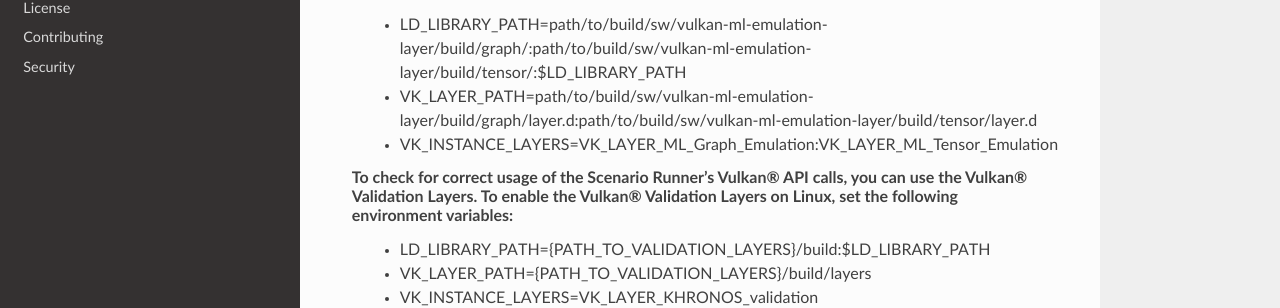
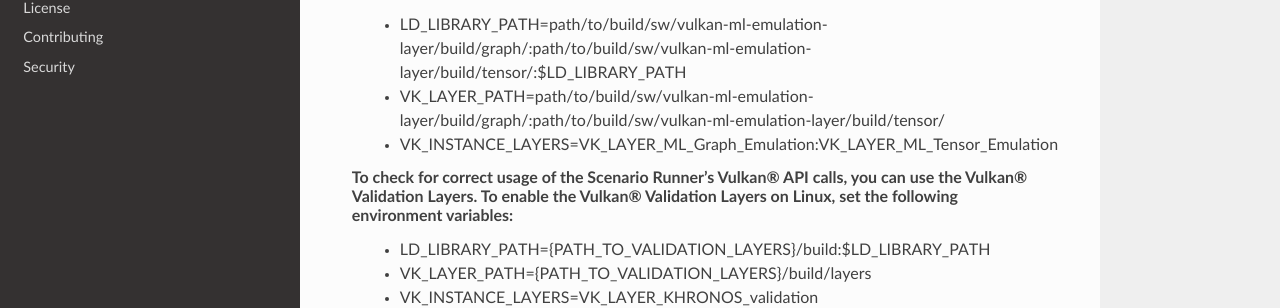
Before and after one commit to arm/ai-ml-sdk-scenario-runner, a Sphinx documentation site: the page built from docs/source/usage.rst, in a window 1280 px wide and 900 px high, scrolled down 2824 px. Shown: the part 401-709 px from the top of the window. Built offline with Sphinx 7.4.7 and the Read the Docs theme 3.1.0, drawn with Linux system fonts in a browser that asks for light colours.

Commit message:
Fix the wrong VK_LAYER_PATH in doc
Signed-off-by: Alan Liang <alan.liang@arm.com>
Change-Id: Ia2fbb007b389cb5646acbcde96a1aa22784ae884

```diff
--- a/docs/source/usage.rst
+++ b/docs/source/usage.rst
@@ -146,7 +146,7 @@
 
 You can use the ML SDK Emulation Layer to enable the Scenario Runner to run on platforms which do not support the Tensor and Graph Vulkan® extensions. However, you must have already built the Emulation layer. To enable the Emulation layer on Linux, set the following environment variables:
  - LD_LIBRARY_PATH=path/to/build/sw/vulkan-ml-emulation-layer/build/graph/:path/to/build/sw/vulkan-ml-emulation-layer/build/tensor/:$LD_LIBRARY_PATH
- - VK_LAYER_PATH=path/to/build/sw/vulkan-ml-emulation-layer/build/graph/layer.d:path/to/build/sw/vulkan-ml-emulation-layer/build/tensor/layer.d
+ - VK_LAYER_PATH=path/to/build/sw/vulkan-ml-emulation-layer/build/graph/:path/to/build/sw/vulkan-ml-emulation-layer/build/tensor/
  - VK_INSTANCE_LAYERS=VK_LAYER_ML_Graph_Emulation:VK_LAYER_ML_Tensor_Emulation
 
 To check for correct usage of the Scenario Runner's Vulkan® API calls, you can use the Vulkan® Validation Layers. To enable the Vulkan® Validation Layers on Linux, set the following environment variables:
```
